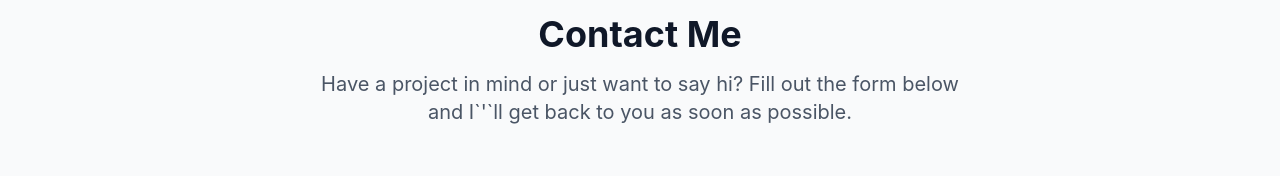
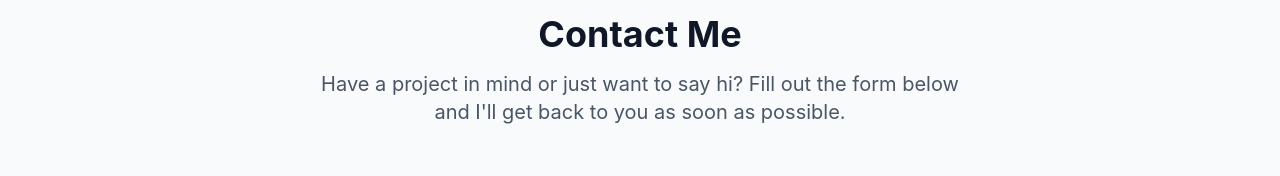
Before and after one commit to Rohan-D-Sarode/rohan-sarode-portfolio, a Next.js app: page /contact in a window 1280 px wide. Shown: the part 138-314 px from the top of the page. Built offline with nearby package versions, Linux system fonts and the light colour scheme.

Commit message:
Update page.tsx

```diff
--- a/src/app/contact/page.tsx
+++ b/src/app/contact/page.tsx
@@ -57,7 +57,7 @@ function ContactPage() {
             Contact Me
           </h1>
           <p className="text-lg md:text-xl text-gray-600 mb-12 max-w-2xl mx-auto">
-            Have a project in mind or just want to say hi? Fill out the form below and I`&apos;`ll get back to you as soon as possible.
+            Have a project in mind or just want to say hi? Fill out the form below and I'll get back to you as soon as possible.
           </p>
           <form onSubmit={handleSubmit} className="max-w-xl mx-auto space-y-6 text-left">
             <div>
```
